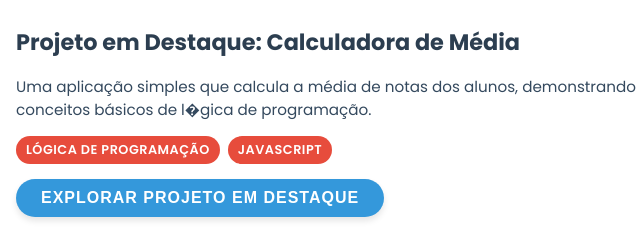
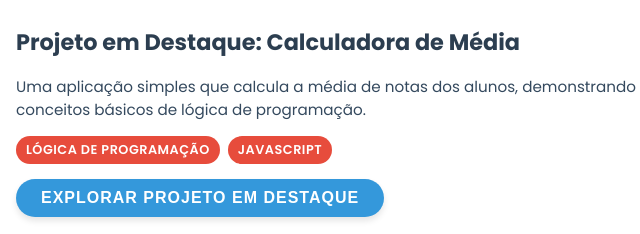
Before and after one commit to in100tiva/Catalogo, a plain HTML site: page index.html in a window 1280 px wide. Shown: the part 252-486 px from the top of the page, 524-1164 px from the left. Drawn offline with Linux system fonts and the light colour scheme.

Commit message:
Update index.html

```diff
--- a/index.html
+++ b/index.html
@@ -502,7 +502,7 @@
             {
                 id: 1,
                 title: 'Calculadora de Média',
-                description: 'Uma aplicação simples que calcula a média de notas dos alunos, demonstrando conceitos básicos de l�gica de programação.',
+                description: 'Uma aplicação simples que calcula a média de notas dos alunos, demonstrando conceitos básicos de lógica de programação.',
                 image: '/placeholder.svg?height=400&width=400',
                 tags: ['Lógica de Programação', 'JavaScript'],
                 featured: true
```
